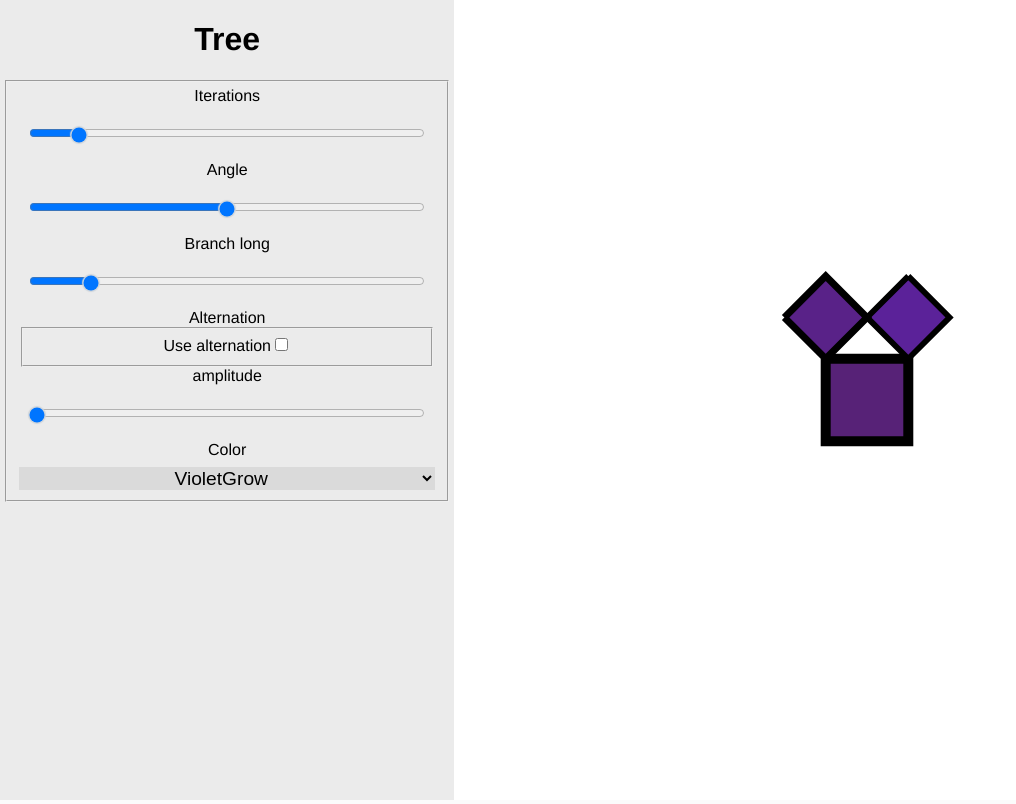
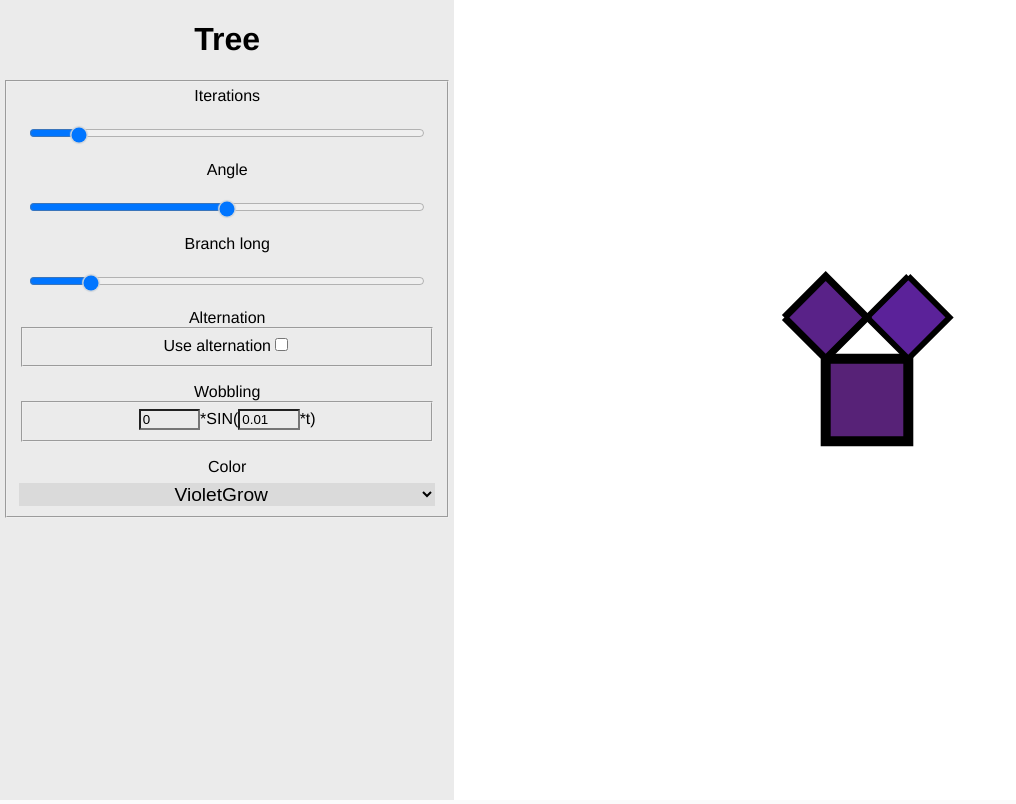
Before and after one commit to cl1ckname/cl1ckname.github.io, a Next.js app: page /tree in a window 1280 px wide. Shown: the whole page, without its empty margins (0-1016 px from the left). Built offline with nearby package versions, Linux system fonts and the light colour scheme.

Commit message:
make wobbling settings more pretty

```diff
--- /dev/null
+++ b/src/components/tree/Sin.tsx
@@ -0,0 +1,19 @@
+interface SinProps {
+    w: number,
+    a: number,
+    onChange: (w: number, h: number) => void
+}
+export default function Sin(props: SinProps) {
+    return <fieldset className="sin">
+        <span>
+            <input min={0} step={0.01} type="number" value={props.a} onChange={e => {
+                props.onChange(props.w, Number.isNaN(e.target.valueAsNumber) ? 0 : e.target.valueAsNumber)
+            }}/>
+            *SIN(
+            <input min={0} step={0.01} type="number" value={props.w} onChange={e => {
+                props.onChange(Number.isNaN(e.target.valueAsNumber) ? 0 : e.target.valueAsNumber, props.a)
+            }}/>
+            *t)
+        </span>
+    </fieldset>
+}
--- a/src/components/tree/Tree.tsx
+++ b/src/components/tree/Tree.tsx
@@ -2,7 +2,6 @@ import {FullfillContrainer} from "@/components/FullfillContainer";
 import TreeCanvas from "@/components/tree/TreeCanvas";
 import {useState} from "react";
 import TreeSettings from "@/components/tree/TreeSettings";
-import {ColorCollection} from "@/logic/tree/colors";
 import "@/styles/tree.css"
 
 
@@ -13,6 +12,7 @@ export interface TreeParams {
     branchLong: number
     alternation: boolean
     amplitude: number
+    frequency: number
 }
 
 export default function Tree() {
@@ -23,7 +23,8 @@ export default function Tree() {
         color: 0,
         branchLong: 1,
         alternation: false,
-        amplitude: 0
+        amplitude: 0,
+        frequency: 0.01
     })
 
 
@@ -37,12 +38,7 @@ export default function Tree() {
                 return <TreeCanvas
                     w={wh[0]}
                     h={wh[1]}
-                    angle={settings.angle}
-                    n={settings.n}
-                    color={ColorCollection[settings.color].func}
-                    branchLong={settings.branchLong}
-                    alternation={settings.alternation}
-                    amplitude={settings.amplitude}
+                    treeParams={settings}
                 />
             }}
         </FullfillContrainer>
--- a/src/components/tree/TreeCanvas.tsx
+++ b/src/components/tree/TreeCanvas.tsx
@@ -2,16 +2,12 @@ import {useCallback, useEffect, useRef, useState} from "react";
 import {ColorFunction} from "@/logic/tree/colors";
 import {drawTree} from "@/logic/tree/generator";
 import ViewportCanvas from "@/components/viewportCanvas";
+import {TreeParams} from "@/components/tree/Tree";
 
-interface PanCanvasOpts {
+interface PanCanvasOpts{
     w: number
     h: number
-    angle: number
-    n: number
-    color: ColorFunction
-    branchLong: number
-    alternation: boolean
-    amplitude: number
+    treeParams: TreeParams
 }
 
 type Point = {
@@ -95,32 +91,30 @@ export default function TreeCanvas(props: PanCanvasOpts) {
         if (!virtualCtx) {
             return
         }
-        if (ctx.canvas.width) {
-            drawTree(
-                props.angle,
-                props.n, virtualCtx,
-                props.color,
-                props.w,
-                props.h,
-                props.branchLong,
-                props.alternation,
-                FACTOR,
-                nauting
-            )
-            redraw()
+        if (!ctx.canvas.width) {
+            return;
         }
+        drawTree({
+            ...props.treeParams,
+            w: props.w,
+            h: props.h,
+            ctx: virtualCtx,
+            factor: FACTOR,
+            nauting: nauting,
+        })
+        redraw()
 
     }, [canvasRef, ctx, props, nauting, time]);
 
 
     useEffect(() => {
         const animate = () => {
-            setNauting(props.amplitude * Math.sin(time))
-            setTime(prev => prev + 0.01)
+            setNauting(props.treeParams.amplitude * Math.sin(time))
+            setTime(prev => prev + props.treeParams.frequency)
         }
         let timeId = requestAnimationFrame(animate)
         return () => cancelAnimationFrame(timeId)
-    }, [time]);
+    }, [time, nauting]);
 
     return <div className={"tree"}>
         <ViewportCanvas
--- a/src/components/tree/TreeSettings.tsx
+++ b/src/components/tree/TreeSettings.tsx
@@ -2,6 +2,7 @@ import {TreeParams} from "@/components/tree/Tree";
 import {Slider} from "@/components/slider";
 import ColorPicker from "@/components/tree/ColorPicker";
 import {ColorCollection} from "@/logic/tree/colors";
+import Sin from "@/components/tree/Sin";
 
 interface TreeSettingsProps {
     tree: TreeParams,
@@ -37,9 +38,11 @@ export default function TreeSettings(props: TreeSettingsProps) {
                     onChange(treeCopy)
                 }}/>
             </fieldset>
-            <label>amplitude</label>
-            <Slider min={0} max={Math.PI * 100 / 2} value={treeCopy.amplitude * 100} onChange={e => {
-                treeCopy.amplitude = e / 100
+
+            <label> Wobbling</label>
+            <Sin w={treeCopy.frequency} a={treeCopy.amplitude} onChange={(w,a) => {
+                treeCopy.amplitude = a
+                treeCopy.frequency = w
                 onChange(treeCopy)
             }}/>
 
--- a/src/logic/tree/generator.ts
+++ b/src/logic/tree/generator.ts
@@ -1,4 +1,4 @@
-import {ColorFunction} from "@/logic/tree/colors";
+import {ColorCollection, ColorFunction} from "@/logic/tree/colors";
 import PolygonBlob from "@/logic/tree/polygonBlob";
 
 type Point = {
@@ -70,44 +70,52 @@ export const makeFigures = (angle: number, branchLong: number, alternation: bool
     }
 }
 
-export const squareByCoordinates = (x: number,
+interface SquareProps {
+    x: number,
     y: number,
     size: number,
-                                    number: number,
     depth: number,
-                                    branchLong: number): Square => {
-
+    branchLong: number
+}
+export const squareByCoordinates = (props: SquareProps): Square => {
+    const {x, y, size, branchLong } = props
     const p1 = {x: x - size / 2, y: y - (size*branchLong) / 2}
     const p2 = {x: x + size / 2, y: y - (size*branchLong) / 2}
     const p3 = {x: x + size / 2, y: y + (size*branchLong) / 2}
     const p4 = {x: x - size / 2, y: y + (size*branchLong) / 2}
 
-    return {points: [p1, p2, p3, p4], number: number, depth: depth}
+    return {points: [p1, p2, p3, p4], number: 1, depth: props.depth}
 }
 
-export function drawTree(
-        A: number,
+
+interface DrawTreeProps {
+    angle: number,
     n: number,
     ctx: CanvasRenderingContext2D,
-        color: ColorFunction,
-        width: number,
-        height: number,
+    color: number,
+    w: number,
+    h: number,
     branchLong: number,
     alternation: boolean,
     factor: number,
-        nauting: number,
-    ) {
-    width *= factor
-    height *= factor
-    const produce = makeFigures(A, branchLong, alternation, nauting)
-    const firstSq = squareByCoordinates(width/2, height/2, width/factor/10, 1, n, branchLong)
-    let leafs: PolygonBlob = new PolygonBlob(n)
+    nauting: number
+}
+export function drawTree(props: DrawTreeProps) {
+    let {w, h, factor, ctx, branchLong} = props
+    w *= factor
+    h *= factor
+    const produce = makeFigures(props.angle, branchLong, props.alternation, props.nauting)
+    const firstSq = squareByCoordinates({
+        x: w/2, y: h/2, size: w/factor/10, depth: props.n, branchLong
+    })
+    let leafs: PolygonBlob = new PolygonBlob(props.n)
     leafs.add(firstSq)
-    let nodes: PolygonBlob = new PolygonBlob(n)
+    let nodes: PolygonBlob = new PolygonBlob(props.n)
 
+    const color = ColorCollection[props.color].func
     ctx.setTransform(1,0,0,1,0,0)
     ctx.fillStyle = "#fff"
-    ctx.fillRect(0, 0, width, height)
+    ctx.fillRect(0, 0, w, h)
     function drawLeafs(j: number) {
         const l = leafs.at(j)
         ctx.fillStyle = color(l.number, l.depth)
@@ -122,7 +130,7 @@ export function drawTree(
         ctx.stroke()
     }
 
-    for (let i = 0; i < n; i++) {
+    for (let i = 0; i < props.n; i++) {
         for (let j = 0; j < leafs.last; j++) {
             drawLeafs(j);
         }
--- a/src/styles/tree.css
+++ b/src/styles/tree.css
@@ -1,3 +1,7 @@
+fieldset {
+    margin-bottom: 1em;
+}
+
 .tree {
     min-height: 500px;
     width: 100%;
@@ -15,3 +19,12 @@
 .color-picker option {
     font-size: 0.8em;
 }
+
+.sin {
+
+}
+
+.sin input {
+    width: 4em;
+    background-color: rgb(235, 235,235);
+}
```
Lines whose indentation alone changed are shown as unchanged.
